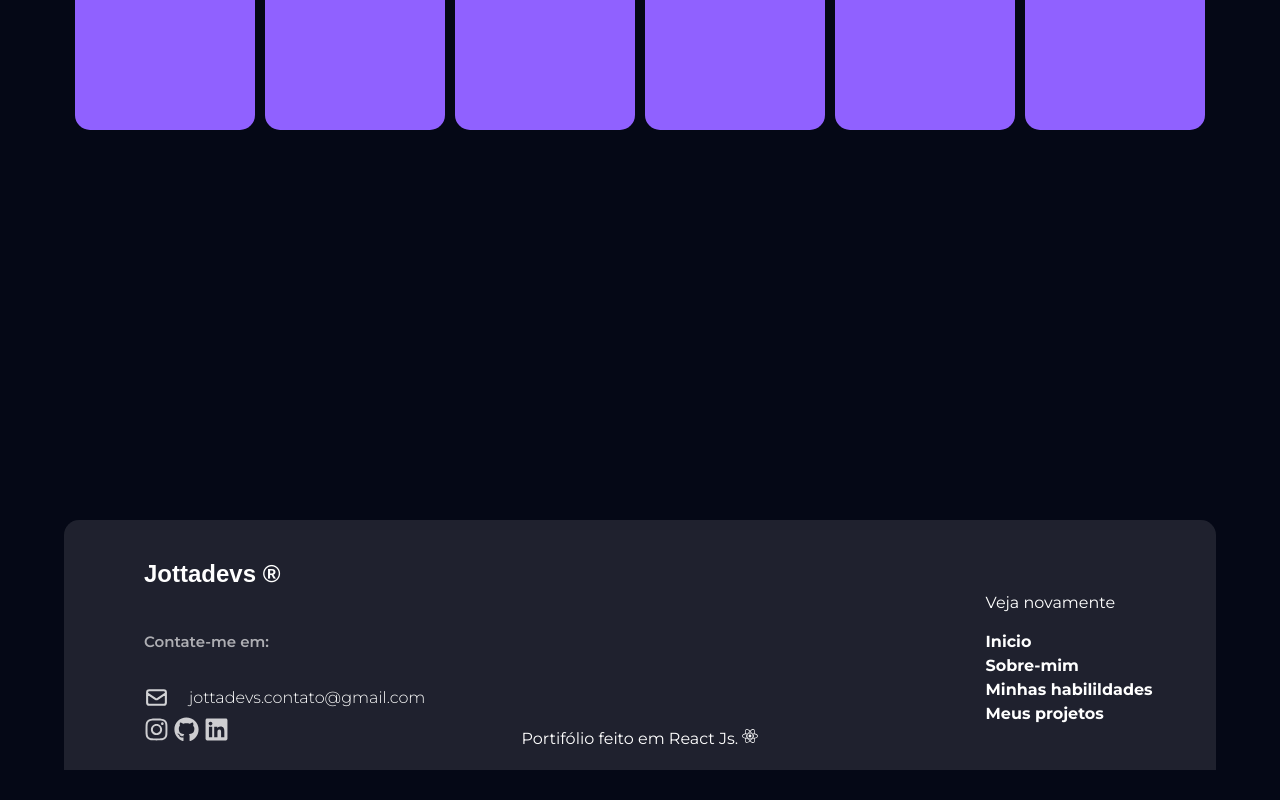
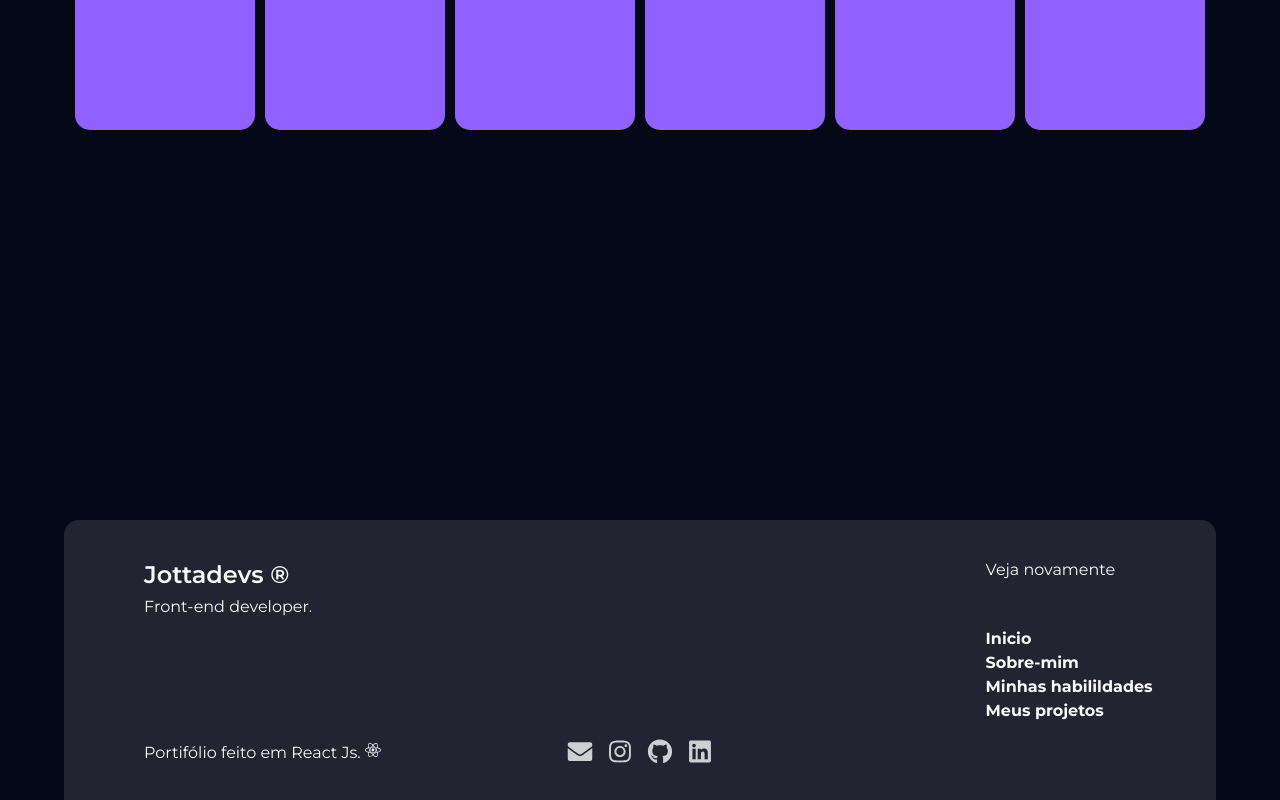
Before and after one commit to Jottadevs/Portifolio, a React (Vite) app: page / in a window 1280 px wide. Shown: the part 2520-3320 px from the top of the page. Before the commit the page ends 3290 px from the top, so only its background shows below. Built offline with nearby package versions, Linux system fonts and the light colour scheme.

Commit message:
footer finalizado

```diff
--- a/src/components/footer/Footer.css
+++ b/src/components/footer/Footer.css
@@ -5,15 +5,14 @@
   top: 380vh;
   width: 90%;
   left: 5%;
-  height: 250px;
-  background-color: #ccc2;
+  height: 280px;
+  background-color: var(--skills);
   border-radius: 15px 15px 0 0;
   font-family: "Montserrat", sans-serif;
 }
 
 .descricao {
-  font-family: sans-serif;
-  color: white;
+  color: var(--text);
   font-size: 24px;
   font-weight: 600;
   position: relative;
@@ -21,52 +20,20 @@
   left: 80px;
 }
 
-.email {
+.dev {
   font-size: 16px;
-  font-weight: 600;
-  position: relative;
-  font-weight: 300;
-  top: 130px;
-  left: 100px;
-  color: white;
-}
-
-.email a {
-  color: white;
-  text-decoration: none;
-}
-
-.email a:hover {
-  opacity: 0.6;
-}
-
-.logo-email {
-  position: relative;
-  font-size: 25px;
-  left: -20px;
-  top: 7px;
-  opacity: 0.8;
-}
-
-.contateme {
-  position: absolute;
-  top: -85px;
-  font-size: 15px;
-  color: white;
-  width: 150px;
-  font-weight: 600;
-  opacity: 0.8;
+  font-weight: 400;
 }
 
 .redes-sociais {
-  width: 20px;
+  position: absolute;
   display: flex;
-  position: relative;
-  gap: 5px;
-  top: 140px;
-  left: 80px;
+  gap: 15px;
   font-size: 25px;
   opacity: 0.8;
+  left: 50%;
+  transform: translate(-50%);
+  bottom: 30px;
 }
 
 .redes-sociais a {
@@ -78,29 +45,30 @@
   opacity: 0.6;
 }
 
-.novamente {
-  position: relative;
-  top: -15px;
-}
-
 .navegação {
   position: absolute;
+  top: 40px;
   left: 80%;
-  color: white;
+  color: var(--text);
   font-size: 16px;
-  display: flex;
-  flex-direction: column;
-  gap: 5px;
 }
 
 .navegação label h4:hover {
   opacity: 0.8;
 }
 
+.labels {
+  display: flex;
+  flex-direction: column;
+  gap: 5px;
+  position: relative;
+  top: 50px;
+}
+
 .feitoem {
-  position: relative;
+  position: absolute;
   display: flex;
-  justify-content: center;
-  top: 120px;
-  color: white;
+  left: 80px;
+  bottom: 38px;
+  color: var(--text);
 }
--- a/src/components/footer/Footer.jsx
+++ b/src/components/footer/Footer.jsx
@@ -3,7 +3,7 @@ import { FaInstagram } from 'react-icons/fa' // Iconde do instagram
 import { FaGithub } from 'react-icons/fa' // Icone do github
 import { FaLinkedin } from 'react-icons/fa' // Icone do linkedin
 import { FaReact } from 'react-icons/fa' // Icone do react
-import { HiOutlineMail } from "react-icons/hi" // Icone do email
+import { FaEnvelope } from "react-icons/fa" // Icone do email
 
 function Footer() {
 
@@ -53,20 +53,15 @@ function Footer() {
 
 
             <p className="descricao">
-                Jottadevs &reg;
+                Jottadevs &reg; <br />
+                <span className="dev"> Front-end developer.</span>
+
             </p>
 
-            <p className="email">
+            <div className="redes-sociais">
                 <a href="mailto:jottadevs.contato@gmail.com">
-                    <HiOutlineMail className='logo-email' />
+                    <FaEnvelope />
                 </a>
-                jottadevs.contato@gmail.com
-            </p>
-
-
-            <div className="redes-sociais">
-
-                <p className='contateme'>Contate-me em:</p>
 
                 <a href="https://instagram.com/jottalucass" target='_blanck'>
                     <FaInstagram />
@@ -86,6 +81,8 @@ function Footer() {
                 <p className="novamente">
                     Veja novamente
                 </p>
+
+                <div className="labels">
 
                     <label>
                         <h4 className='about-button'>Inicio</h4>
@@ -107,6 +104,7 @@ function Footer() {
                         <input type='button' onClick={projects} hidden></input>
                     </label>
                 </div>
+            </div>
 
 
             <div className="feitoem">
```
Lines whose indentation alone changed are shown as unchanged.
